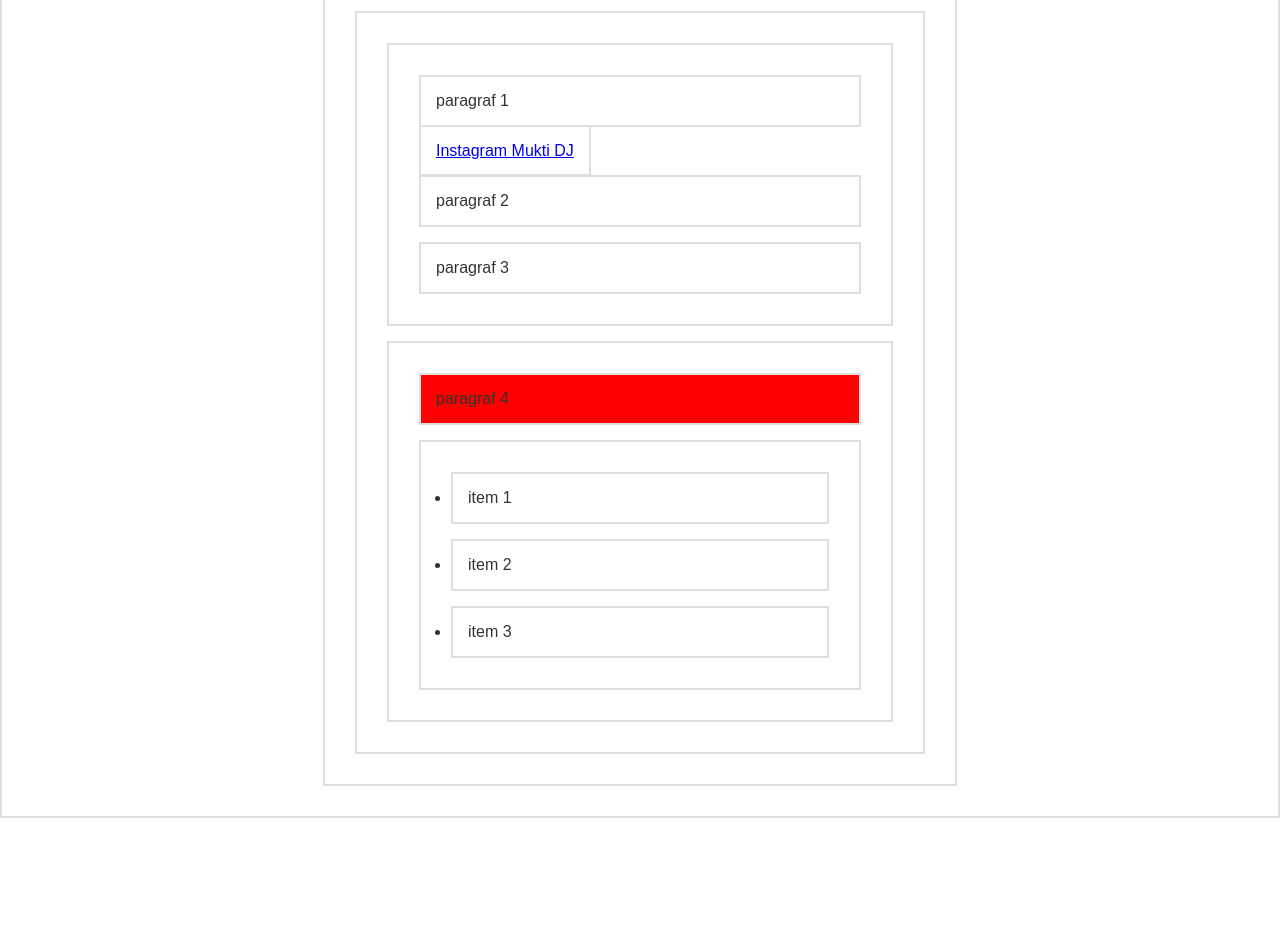
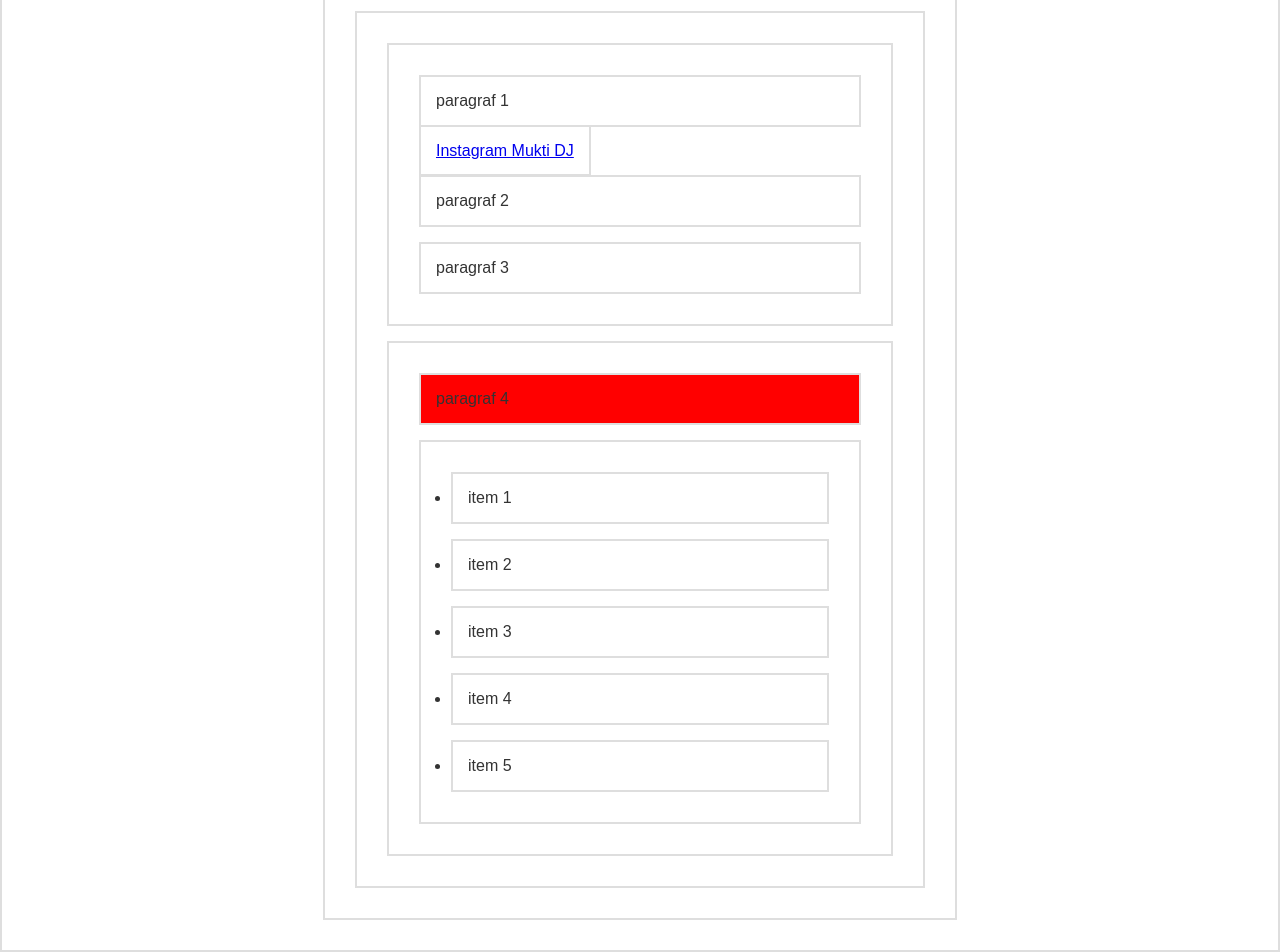
Before and after one commit to muktidj/learn-with-mr.sandhika, a plain HTML site: page dom-selection/index.html in a window 1280 px wide. Shown: the part 139-1091 px from the top of the page. Before the commit the page ends 957 px from the top, so only its background shows below. Drawn offline with Linux system fonts and the light colour scheme.

Commit message:
menambahkan list item 4-5

```diff
--- a/dom-selection/index.html
+++ b/dom-selection/index.html
@@ -39,6 +39,8 @@
               <li>item 1</li>
               <li>item 2</li>
               <li>item 3</li>
+              <li>item 4</li>
+              <li>item 5</li>
           </ul>
       </section>
   </div>
```
